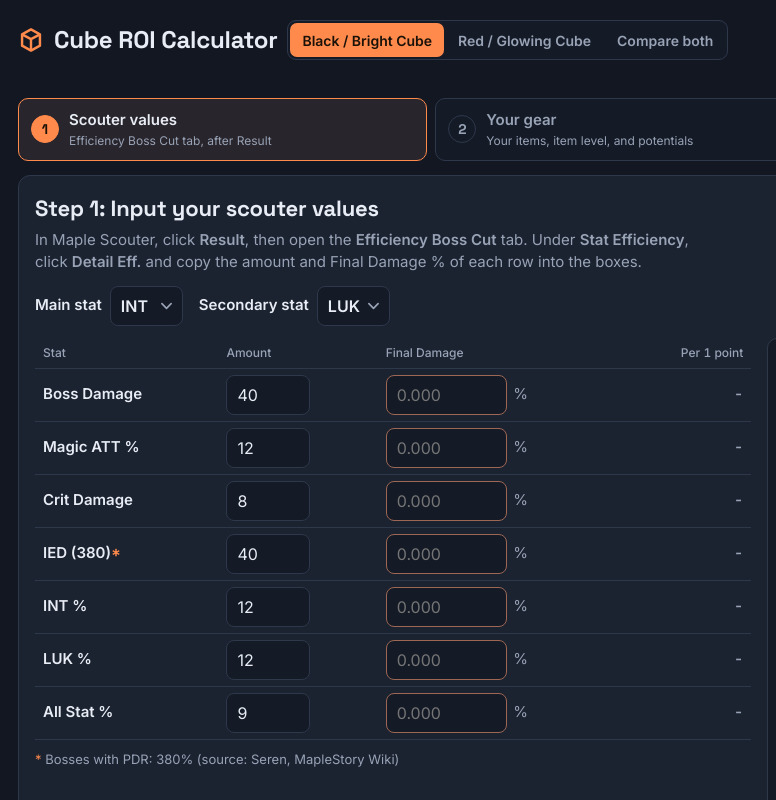
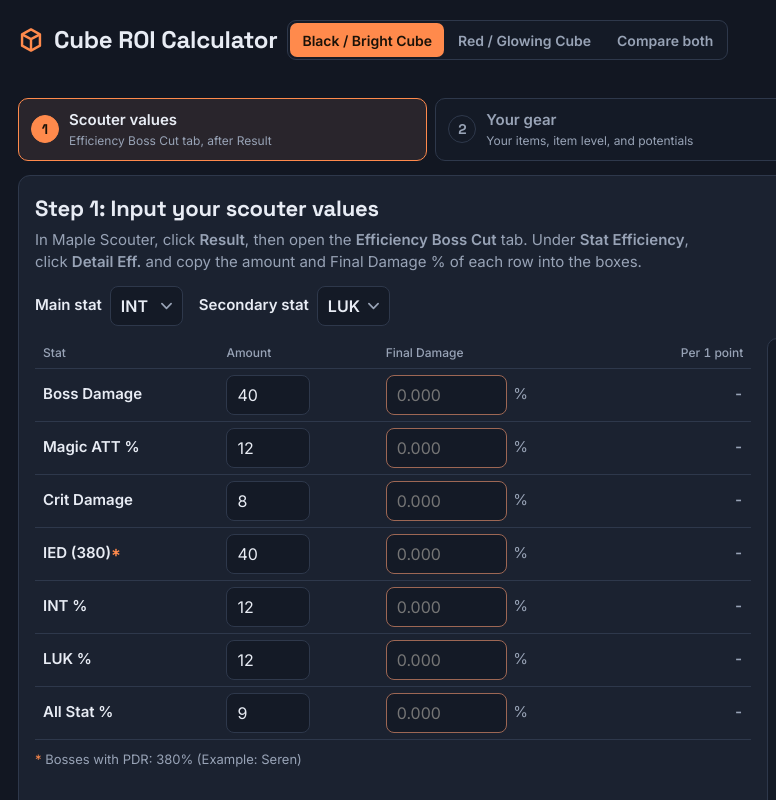
Before and after one commit to SugarYummy/cube-roi-calculator, a plain HTML site: page index.html in a window 1280 px wide. Shown: the top 800 px of the page, 0-776 px from the left. Drawn offline with Linux system fonts and the light colour scheme.

Commit message:
Add files via upload

```diff
--- a/index.html
+++ b/index.html
@@ -235,7 +235,7 @@ footer{color:var(--muted);font-size:13px;margin-top:14px;display:grid;gap:2px}fo
   <div class="s1">
    <div>
     <div style="overflow-x:auto"><table class="sc"><thead><tr><th>Stat</th><th>Amount</th><th>Final Damage</th><th class="n">Per 1 point</th></tr></thead><tbody id="scBody"></tbody></table></div>
-    <p class="note"><span class="req">*</span> Bosses with PDR: 380% (source: Seren, MapleStory Wiki)</p>
+    <p class="note"><span class="req">*</span> Bosses with PDR: 380% (Example: Seren)</p>
    </div>
    <figure class="shot" style="margin:0">
     <figcaption><b>Example scouter</b><span>Click <b>Detail Eff.</b>, then copy the rows with arrows.</span></figcaption>
```
